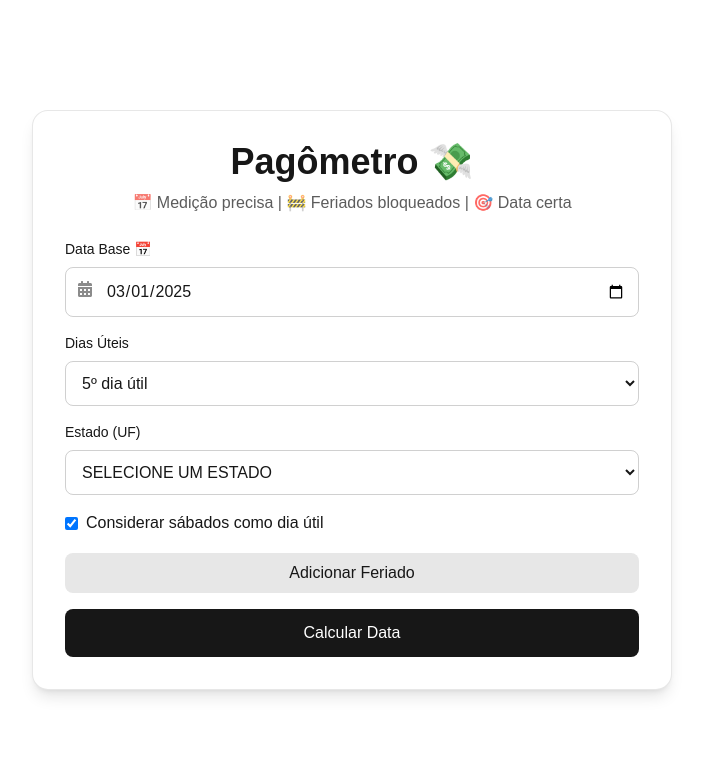
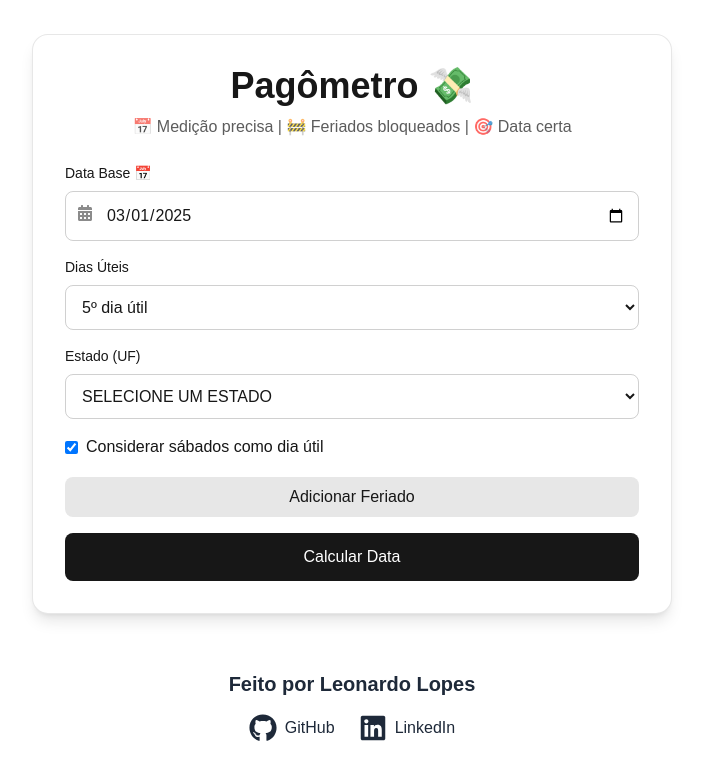
Before and after one commit to lopesleo/pagometro, a Next.js app: page / in a window 1280 px wide. Shown: the top 780 px of the page, without its empty margins (288-991 px from the left). Built offline with nearby package versions, Linux system fonts and the light colour scheme.

Commit message:
feat: footer

```diff
--- a/src/app/page.tsx
+++ b/src/app/page.tsx
@@ -1,4 +1,5 @@
 "use client";
+import Footer from "@/components/footer";
 import { useState, useEffect } from "react";
 import { FaCalendarAlt } from "react-icons/fa";
 
@@ -383,6 +384,9 @@ export default function Page() {
           </div>
         )}
       </div>
+
+      {/* Componente Footer */}
+      <Footer />
     </main>
   );
 }
--- /dev/null
+++ b/src/components/footer.tsx
@@ -0,0 +1,33 @@
+"use client";
+
+import { FaGithub, FaLinkedin } from "react-icons/fa";
+
+export default function Footer() {
+  return (
+    <footer className="mt-8 p-6 text-center">
+      <p className="text-xl font-bold text-gray-800">
+        Feito por Leonardo Lopes
+      </p>
+      <div className="flex justify-center items-center mt-4 space-x-6">
+        <a
+          href="https://github.com/lopesleo"
+          target="_blank"
+          rel="noopener noreferrer"
+          className="flex items-center text-gray-800 hover:text-blue-500 transition-colors"
+        >
+          <FaGithub size={28} />
+          <span className="ml-2 font-medium">GitHub</span>
+        </a>
+        <a
+          href="https://www.linkedin.com/in/leonardolopesalmeida/"
+          target="_blank"
+          rel="noopener noreferrer"
+          className="flex items-center text-gray-800 hover:text-blue-500 transition-colors"
+        >
+          <FaLinkedin size={28} />
+          <span className="ml-2 font-medium">LinkedIn</span>
+        </a>
+      </div>
+    </footer>
+  );
+}
```
